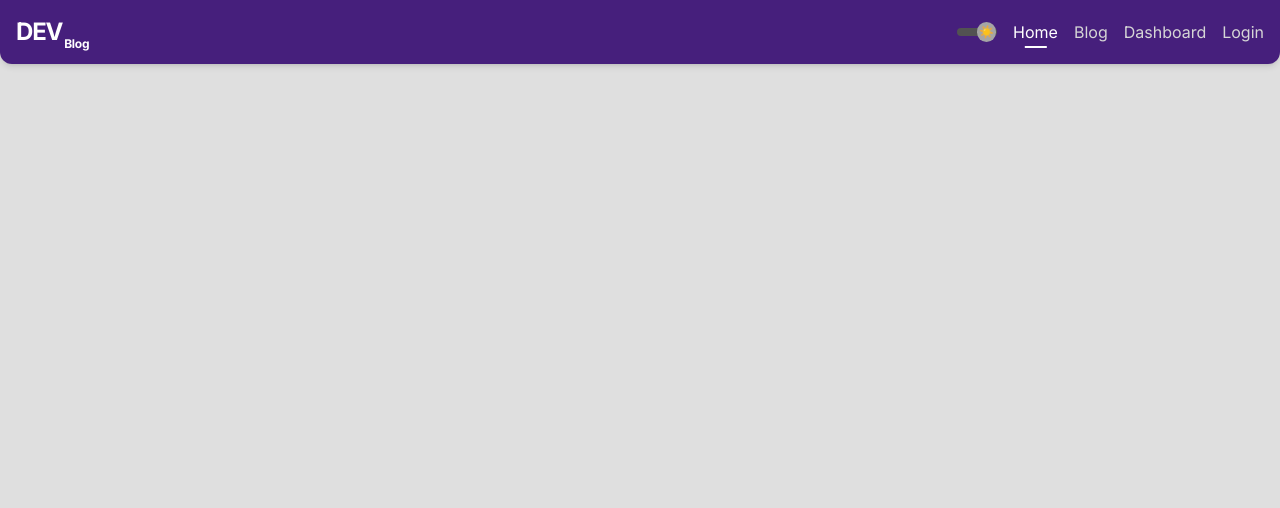
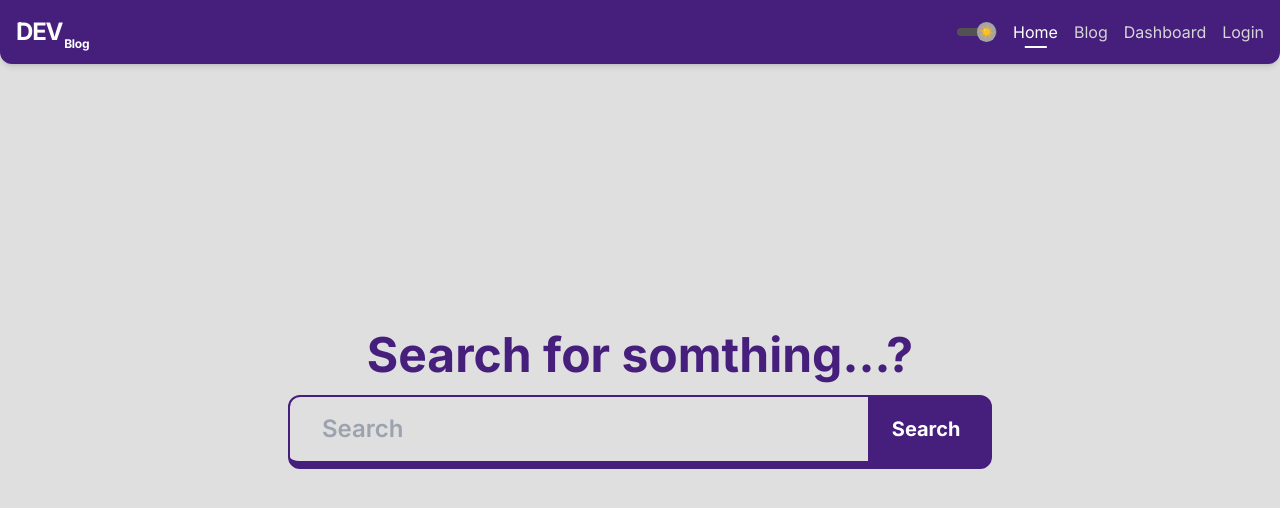
Before and after one commit to zsimo99/blog-zs-v2, a Next.js app: page / in a window 1280 px wide. Shown: the top 508 px of the page. Built offline with nearby package versions, Linux system fonts and the light colour scheme; no server answers.

Commit message:
homePage

```diff
--- a/app/page.js
+++ b/app/page.js
@@ -1,7 +1,13 @@
+import Search from '@/components/Search'
 import Image from 'next/image'
 
 export default function Home() {
   return (
-    <h1>test</h1>
+    <div className=' min-h-screen grid place-items-center'>
+      <div className='px-4 sm:px-8 w-full md:max-w-3xl text-[#461F7C] dark:text-gray-300 font-bold'>
+        <h1 className='text-center mb-4 text-4xl xl:text-5xl'>Search for somthing...? </h1>
+        <Search />
+      </div>
+    </div>
   )
 }
```
